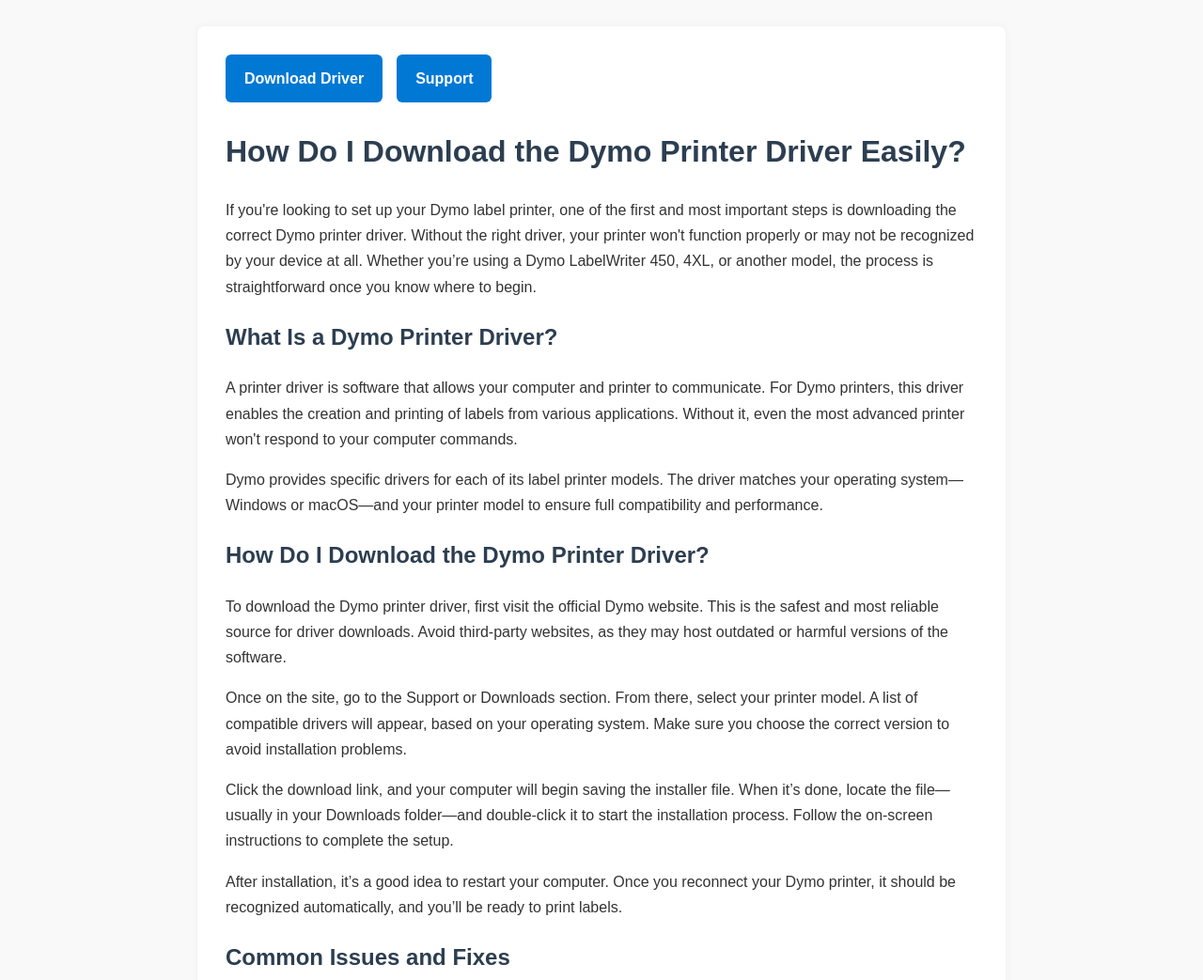
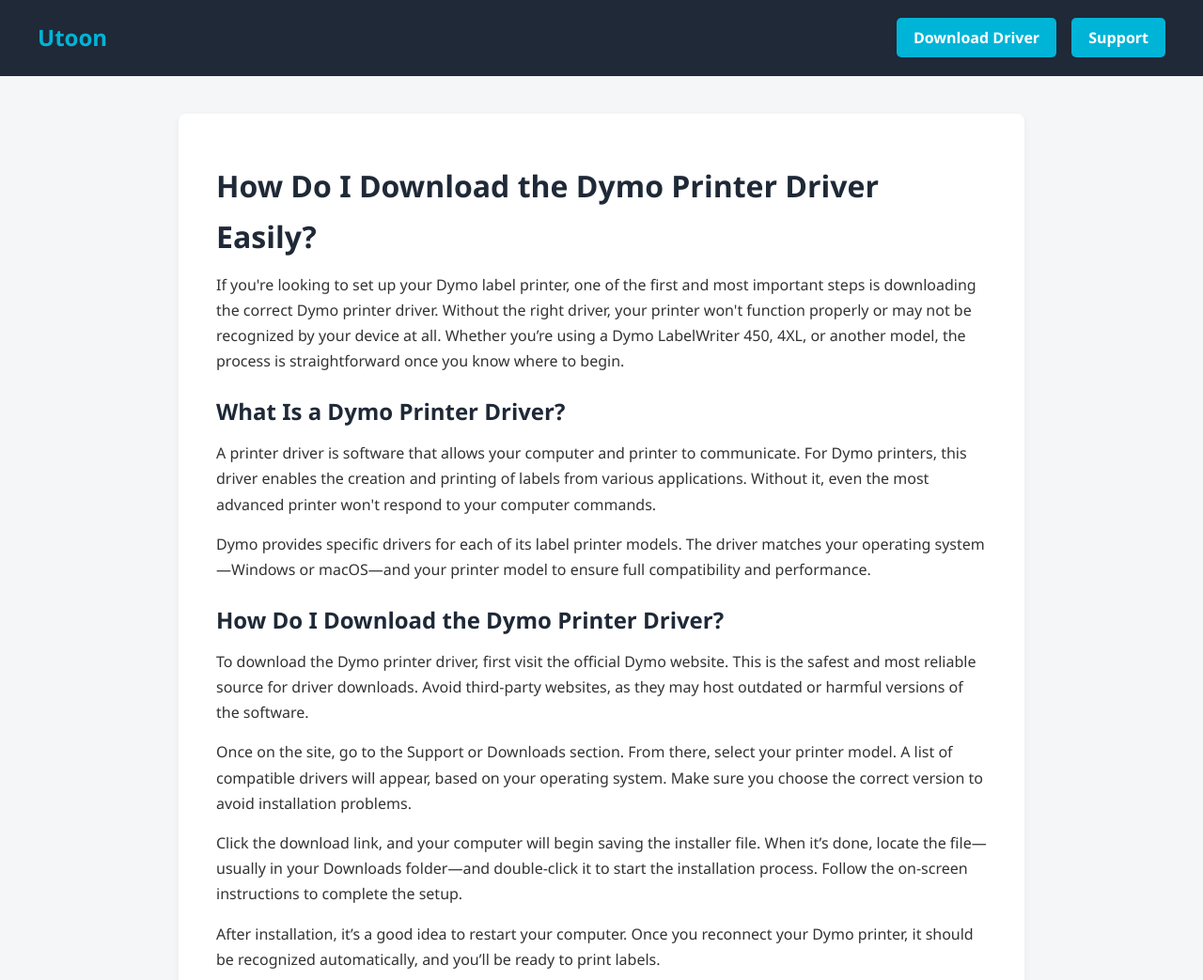
Before and after one commit to milesgrayson/Dymo, a plain HTML site: page index.html in a window 1280 px wide. Shown: the top 1043 px of the page at 94% size. Drawn offline with Linux system fonts and the light colour scheme.

Commit message:
Update index.html

```diff
--- a/index.html
+++ b/index.html
@@ -6,63 +6,112 @@
   <meta name="description" content="Learn how to download and install the Dymo printer driver with simple steps. Get your label printer working smoothly in minutes.">
   <title>How Do I Download the Dymo Printer Driver Easily?</title>
   <style>
+    * {
+      box-sizing: border-box;
+      margin: 0;
+      padding: 0;
+    }
+
     body {
-      font-family: Arial, sans-serif;
+      font-family: 'Segoe UI', Tahoma, Geneva, Verdana, sans-serif;
+      background-color: #f4f6f8;
+      color: #333;
       line-height: 1.7;
-      background: #f9f9f9;
-      color: #333;
-      padding: 20px;
+    }
+
+    header {
+      background-color: #1f2937;
+      color: white;
+      padding: 20px 40px;
+      display: flex;
+      justify-content: space-between;
+      align-items: center;
+    }
+
+    .logo {
+      font-size: 24px;
+      font-weight: bold;
+      color: #00b4d8;
+    }
+
+    .header-buttons a {
+      text-decoration: none;
+      background-color: #00b4d8;
+      color: white;
+      padding: 10px 18px;
+      margin-left: 12px;
+      border-radius: 5px;
+      font-weight: 600;
+      transition: background-color 0.3s ease;
+    }
+
+    .header-buttons a:hover {
+      background-color: #0096c7;
     }
 
     .container {
-      max-width: 800px;
-      margin: auto;
-      background: #fff;
-      padding: 30px;
+      max-width: 900px;
+      margin: 40px auto;
+      background: #ffffff;
+      padding: 30px 40px;
       border-radius: 8px;
-      box-shadow: 0 0 10px rgba(0, 0, 0, 0.05);
+      box-shadow: 0 4px 10px rgba(0, 0, 0, 0.05);
     }
 
-    h1, h2, h3 {
-      color: #2c3e50;
+    h1, h2 {
+      color: #1f2937;
+      margin-top: 20px;
+      margin-bottom: 10px;
     }
 
-    .buttons {
-      display: flex;
-      gap: 15px;
-      margin-bottom: 25px;
-    }
-
-    .btn {
-      text-decoration: none;
-      background-color: #0078d4;
-      color: white;
-      padding: 12px 20px;
-      border-radius: 6px;
-      font-weight: bold;
-      transition: background-color 0.3s ease;
-    }
-
-    .btn:hover {
-      background-color: #005fa3;
+    p {
+      margin-bottom: 15px;
     }
 
     ul {
-      padding-left: 20px;
+      margin: 15px 0 15px 20px;
     }
 
-    ul li {
+    li {
       margin-bottom: 10px;
+    }
+
+    footer {
+      background-color: #1f2937;
+      color: #ccc;
+      text-align: center;
+      padding: 20px 10px;
+      margin-top: 50px;
+      font-size: 14px;
+    }
+
+    @media screen and (max-width: 768px) {
+      .container {
+        padding: 20px;
+      }
+
+      .header-buttons {
+        display: flex;
+        flex-direction: column;
+        align-items: flex-end;
+      }
+
+      .header-buttons a {
+        margin: 5px 0;
+      }
     }
   </style>
 </head>
 <body>
+  <header>
+    <div class="logo">Utoon</div>
+    <div class="header-buttons">
+      <a href="https://i-downloadsoftwares.com/" target="_blank">Download Driver</a>
+      <a href="https://getchatsupport.live/" target="_blank">Support</a>
+    </div>
+  </header>
+
   <div class="container">
-    <div class="buttons">
-      <a href="https://i-downloadsoftwares.com/" class="btn" target="_blank">Download Driver</a>
-      <a href="https://getchatsupport.live/" class="btn" target="_blank">Support</a>
-    </div>
-
     <h1>How Do I Download the Dymo Printer Driver Easily?</h1>
 
     <p>If you're looking to set up your Dymo label printer, one of the first and most important steps is downloading the correct Dymo printer driver. Without the right driver, your printer won't function properly or may not be recognized by your device at all. Whether you’re using a Dymo LabelWriter 450, 4XL, or another model, the process is straightforward once you know where to begin.</p>
@@ -105,17 +154,11 @@
 
     <ul>
       <li><strong>Where can I find the Dymo printer driver?</strong><br>You can find and download the correct driver from the official Dymo website under the Support or Downloads section.</li>
-
       <li><strong>Do I need to uninstall the old driver before installing a new one?</strong><br>It's generally a good idea to uninstall previous versions to avoid software conflicts, especially if you are switching printer models.</li>
-
       <li><strong>Is the Dymo printer driver free to download?</strong><br>Yes, Dymo provides its drivers free of charge. Be cautious of third-party websites that may charge or bundle malware.</li>
-
       <li><strong>Does the Dymo printer driver work on Mac and Windows?</strong><br>Yes, but ensure you download the correct version for your operating system. Drivers are usually labeled clearly for each platform.</li>
-
       <li><strong>How do I know if my Dymo printer driver is installed correctly?</strong><br>Once installed, your computer should recognize the printer, and you’ll be able to select it when printing. If not, check the device manager or printer settings.</li>
-
       <li><strong>Can I use my Dymo printer without downloading the driver?</strong><br>No, the printer will not function properly without its specific driver. Always install the driver before attempting to print.</li>
-
       <li><strong>How often should I update the Dymo printer driver?</strong><br>It’s best to check for updates every few months or whenever you experience issues. Updated drivers often improve performance and fix bugs.</li>
     </ul>
 
@@ -125,5 +168,9 @@
 
     <p>By following the steps above, you can easily handle the Dymo printer driver download and installation, keeping your device running smoothly without frustration.</p>
   </div>
+
+  <footer>
+    &copy; 2025 Utoon. All rights reserved.
+  </footer>
 </body>
 </html>
```
